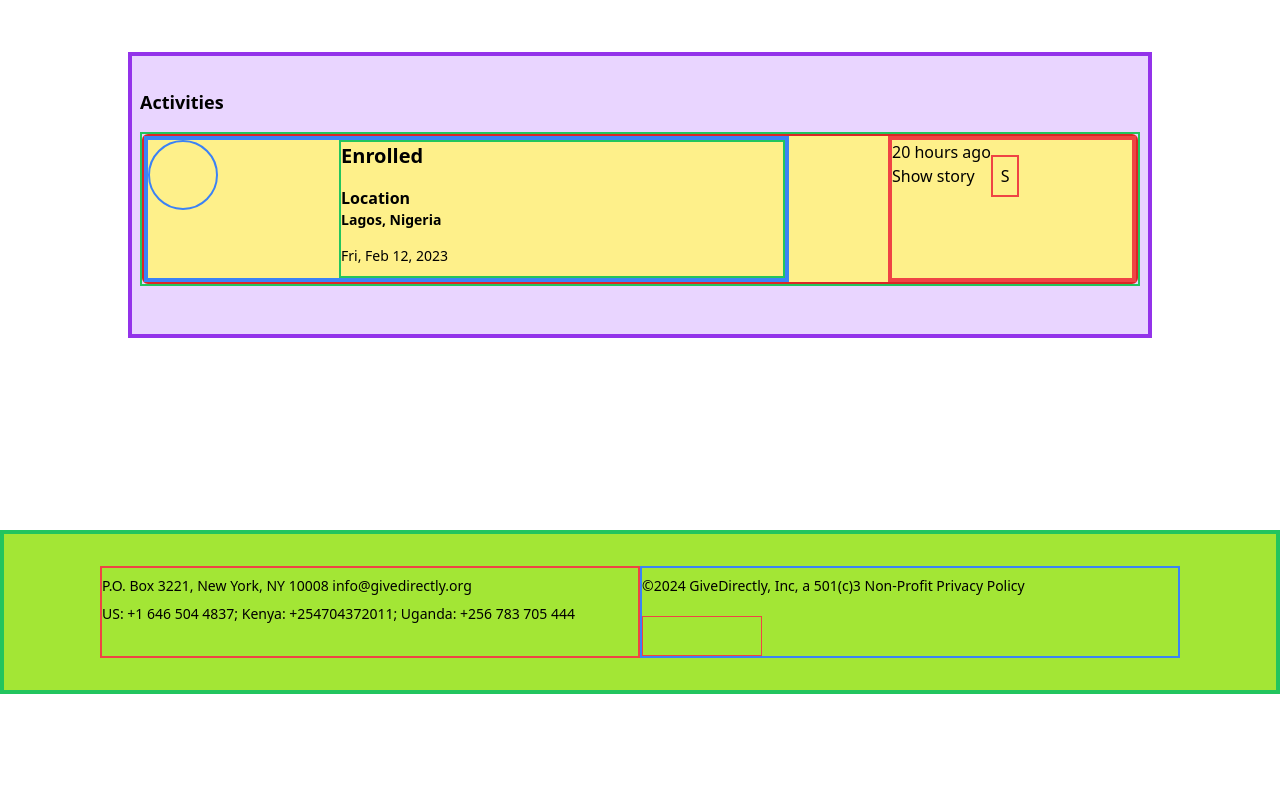
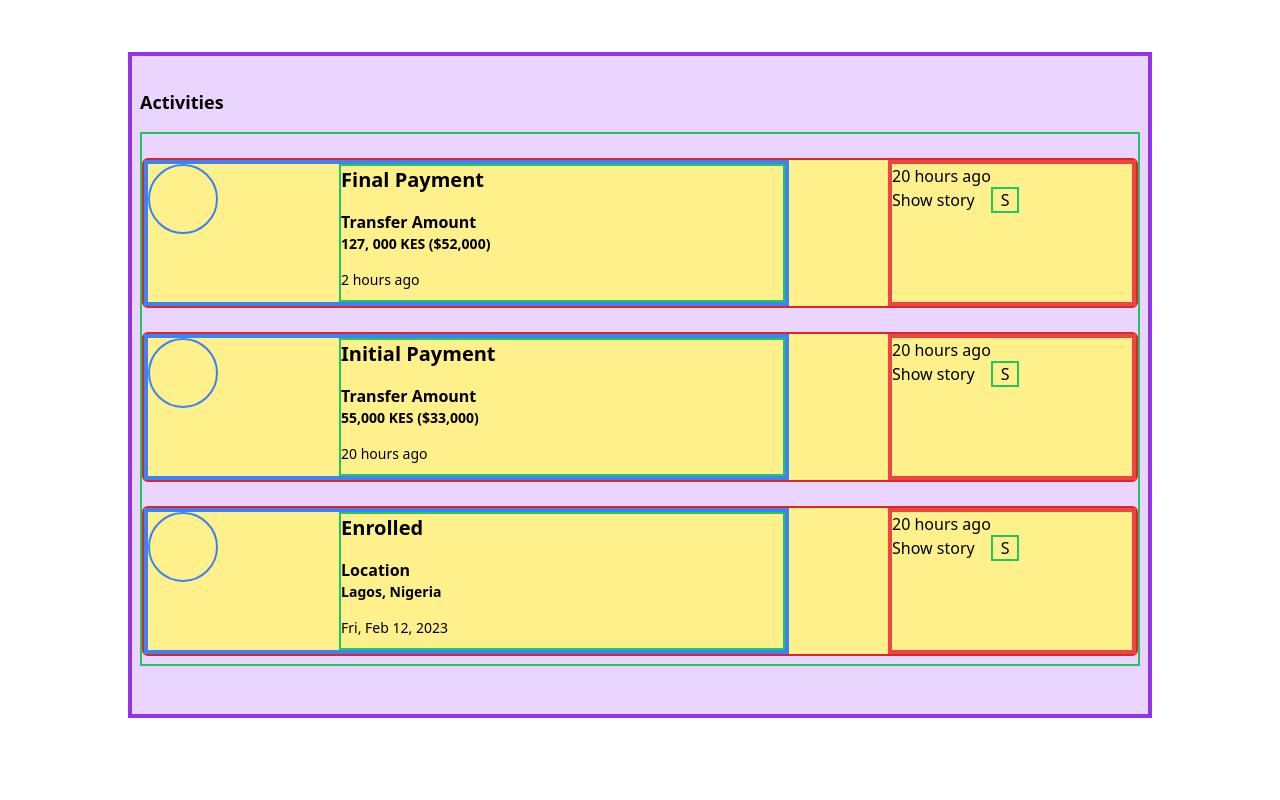
Before and after one commit to olatunji-20/projects, a Vue app in the folder gdlive/gdlive/: page /profile in a window 1280 px wide. Shown: the part 1040-1840 px from the top of the page. Built offline with nearby package versions, Linux system fonts and the light colour scheme.

Commit message:
completed profile page

```diff
--- a/gdlive/gdlive/src/App.vue
+++ b/gdlive/gdlive/src/App.vue
@@ -4,69 +4,13 @@
 
 <script setup>
 import { RouterLink, RouterView } from 'vue-router'
-// import HelloWorld from './components/HelloWorld.vue'
 </script>
 
 <style scoped>
-/* header {
-  line-height: 1.5;
-  max-height: 100vh;
+* {
+  box-sizing: border-box;
 }
-
-.logo {
-  display: block;
-  margin: 0 auto 2rem;
+html {
+  scroll-behavior: smooth;
 }
-
-nav {
-  width: 100%;
-  font-size: 12px;
-  text-align: center;
-  margin-top: 2rem;
-}
-
-nav a.router-link-exact-active {
-  color: var(--color-text);
-}
-
-nav a.router-link-exact-active:hover {
-  background-color: transparent;
-}
-
-nav a {
-  display: inline-block;
-  padding: 0 1rem;
-  border-left: 1px solid var(--color-border);
-}
-
-nav a:first-of-type {
-  border: 0;
-}
-
-@media (min-width: 1024px) {
-  header {
-    display: flex;
-    place-items: center;
-    padding-right: calc(var(--section-gap) / 2);
-  }
-
-  .logo {
-    margin: 0 2rem 0 0;
-  }
-
-  header .wrapper {
-    display: flex;
-    place-items: flex-start;
-    flex-wrap: wrap;
-  }
-
-  nav {
-    text-align: left;
-    margin-left: -1rem;
-    font-size: 1rem;
-
-    padding: 1rem 0;
-    margin-top: 1rem;
-  }
-} */
 </style>
--- a/gdlive/gdlive/src/components/Activities.vue
+++ b/gdlive/gdlive/src/components/Activities.vue
@@ -1,5 +1,52 @@
 <template>
-  <div class="border-2 border-red-600 w-[100%] h-[150px] rounded-md bg-yellow-200 flex flex-row justify-between">
+
+  <div class="border-2 border-red-600 w-[100%] h-[150px] rounded-md bg-yellow-200 mt-6 mb-2 flex flex-row justify-between">
+    <div class="border-4 border-blue-500 w-[65%] h-[100%] flex flex-row flex-nowrap justify-between">
+        <div class="border-2 border-blue-500 w-[70px] h-[70px] rounded-full"></div>
+        <div class="border-2 border-green-500 w-[70%] h-[100%]">
+            <h3 class="font-bold text-xl">Final Payment</h3>
+            <p class="font-bold mt-4">Transfer Amount</p>
+            <p class="text-sm font-bold">127, 000 KES ($52,000)</p>
+            <p class="text-sm mt-4">2 hours ago</p>
+        </div>
+    </div>
+    <div class="border-4 border-red-500 w-[25%] h-[100%]">
+        <p class="hidden md:block">20 hours ago</p>
+        <p class="hidden md:inline-block">Show story</p>
+        <p class="inline ml-4 border-2 border-green-500 px-2 cursor-pointer" @click="toggleEnroll" >S</p>
+    </div>
+  </div>
+
+  <transition name="hhh">
+    <div v-show="showEnroll" class="border-2 border-purple-600 rounded-md w-[100%] h-[200px] bg-blue-100 my-2 p-2">
+        <h1>testinf testing</h1>
+    </div>
+  </transition>
+
+  <div class="border-2 border-red-600 w-[100%] h-[150px] rounded-md bg-yellow-200 mt-6 mb-2 flex flex-row justify-between">
+    <div class="border-4 border-blue-500 w-[65%] h-[100%] flex flex-row flex-nowrap justify-between">
+        <div class="border-2 border-blue-500 w-[70px] h-[70px] rounded-full"></div>
+        <div class="border-2 border-green-500 w-[70%] h-[100%]">
+            <h3 class="font-bold text-xl">Initial Payment</h3>
+            <p class="font-bold mt-4">Transfer Amount</p>
+            <p class="text-sm font-bold">55,000 KES ($33,000)</p>
+            <p class="text-sm mt-4">20 hours ago</p>
+        </div>
+    </div>
+    <div class="border-4 border-red-500 w-[25%] h-[100%]">
+        <p class="hidden md:block">20 hours ago</p>
+        <p class="hidden md:inline-block">Show story</p>
+        <p class="inline ml-4 border-2 border-green-500 px-2 cursor-pointer" @click="toggleEnroll2" >S</p>
+    </div>
+  </div>
+
+  <transition name="hhh">
+    <div v-show="showEnroll2" class="border-2 border-purple-600 rounded-md w-[100%] h-[200px] bg-blue-100 my-2 p-2">
+        <h1>testinf testing</h1>
+    </div>
+  </transition>
+
+  <div class="border-2 border-red-600 w-[100%] h-[150px] rounded-md bg-yellow-200 mt-6 mb-2 flex flex-row justify-between">
     <div class="border-4 border-blue-500 w-[65%] h-[100%] flex flex-row flex-nowrap justify-between">
         <div class="border-2 border-blue-500 w-[70px] h-[70px] rounded-full"></div>
         <div class="border-2 border-green-500 w-[70%] h-[100%]">
@@ -12,54 +59,15 @@
     <div class="border-4 border-red-500 w-[25%] h-[100%]">
         <p class="hidden md:block">20 hours ago</p>
         <p class="hidden md:inline-block">Show story</p>
-        <p class="inline ml-4 border-2 border-red-500 p-2 cursor-pointer" @click="toggleEnroll" >S</p>
+        <p class="inline ml-4 border-2 border-green-500 px-2 cursor-pointer" @click="toggleEnroll3" >S</p>
     </div>
   </div>
 
   <transition name="hhh">
-    <div v-show="showEnroll" class="border-2 border-purple-600 w-[100%] h-[200px] bg-blue-100 my-4">
+    <div v-show="showEnroll3" class="border-2 border-purple-600 rounded-md w-[100%] h-[200px] bg-blue-100 my-2 p-2">
         <h1>testinf testing</h1>
     </div>
   </transition>
-
-
-<!--
-  <div class="border-2 border-red-600 w-[100%] h-[150px] rounded-md bg-yellow-200 my-[30px] flex flex-row justify-between">
-    <div class="border-4 border-blue-500 w-[65%] h-[100%] flex flex-row flex-nowrap justify-between">
-        <div class="border-2 border-blue-500 w-[70px] h-[70px] rounded-full"></div>
-        <div class="border-2 border-green-500 w-[70%] h-[100%]">
-            <h3 class="font-bold text-xl">Initial Payment</h3>
-            <p class="font-bold mt-4">Transfer Amount</p>
-            <p class="text-sm font-bold">55,000KEH ($38,000)</p>
-            <p class="text-sm mt-4">Fri, Feb 12, 2023</p>
-        </div>
-    </div>
-    <div class="border-4 border-red-500 w-[25%] h-[100%]">
-        <p class="hidden md:block">20 hours ago</p>
-        <p class="hidden md:inline-block">Show story</p>
-        <p class="inline ml-4">S</p>
-    </div>
-  </div>
-
-  <div class="border-2 border-red-600 w-[100%] h-[150px] rounded-md bg-yellow-200 my-[30px] flex flex-row justify-between">
-    <div class="border-4 border-blue-500 w-[65%] h-[100%] flex flex-row flex-nowrap justify-between">
-        <div class="border-2 border-blue-500 w-[70px] h-[70px] rounded-full"></div>
-        <div class="border-2 border-green-500 w-[70%] h-[100%]">
-            <h3 class="font-bold text-xl">Enrolled</h3>
-            <p class="font-bold mt-4">Location</p>
-            <p class="text-sm font-bold">Lagos, Nigeria</p>
-            <p class="text-sm mt-4">Fri, Feb 12, 2023</p>
-        </div>
-    </div>
-    <div class="border-4 border-red-500 w-[25%] h-[100%]">
-        <p class="hidden md:block">20 hours ago</p>
-        <p class="hidden md:inline-block">Show story</p>
-        <p class="inline ml-4">S</p>
-    </div>
-  </div> -->
-
-
-
 
 </template>
 
@@ -70,14 +78,24 @@ export default {
     name: "Activities",
     setup() {
         const showEnroll = ref(false);
+        const showEnroll2 = ref(false);
+        const showEnroll3 = ref(false);
 
         const toggleEnroll = () => {
             showEnroll.value = !showEnroll.value
         }
 
+        const toggleEnroll2 = () => {
+            showEnroll2.value = !showEnroll2.value
+        }
+
+        const toggleEnroll3 = () => {
+            showEnroll3.value = !showEnroll3.value
+        }
+
         return {
-            showEnroll,
-            toggleEnroll
+            showEnroll, showEnroll2, showEnroll3,
+            toggleEnroll, toggleEnroll2, toggleEnroll3
         }
     },
 
@@ -92,7 +110,7 @@ export default {
     height: 200px
 }
 .hhh-enter-active {
-    transition: 0.4s linear;
+    transition: 0.2s linear;
 }
 .hhh-leave-from {
     height: 200px;
@@ -101,7 +119,7 @@ export default {
     height: 0px
 }
 .hhh-leave-active {
-    transition: 0.4s linear;
+    transition: 0.2s linear;
 }
 
 </style>
--- a/gdlive/gdlive/src/components/EachStory.vue
+++ b/gdlive/gdlive/src/components/EachStory.vue
@@ -2,6 +2,7 @@
   <div class="border-4 border-blue-800 w-[100%] h-[100%] flex flex-col justify-between px-1 md:flex-row flex-wrap">
     <!-- <h1 class="font-bold text-purple-400 text-xl">{{ counterStore.count }}</h1> -->
 
+    <router-link to="/profile">
         <div class="border-4 border-red-300 w-[100%] h-[auto] pb-4 p-1 my-4 md:w-[300px]">
             <div class="border-2 border-blue-300 w-[100%] h-[200px]"></div>
             <h3 class="font-bold text-green-700 text-xl py-3">recdfvf ihweoihf fwiehfioe fhuiiof</h3>
@@ -12,6 +13,7 @@
                 impedit laborum laudantium mollitia sed praesentium eveniet voluptas eos magni autem?
             </p>
         </div>
+    </router-link>
 
     <div class="border-4 border-red-300 w-[100%] h-[auto] pb-4 p-1 my-4 md:w-[300px]">
         <div class="border-2 border-blue-300 w-[100%] h-[200px]"></div>
--- a/gdlive/gdlive/src/components/Navbar.vue
+++ b/gdlive/gdlive/src/components/Navbar.vue
@@ -1,6 +1,8 @@
 <template>
   <header class="border-2 border-red-400 w-[100%] h-[120px] flex flex-row justify-between items-center px-6 md:px-16">
-    <div class="border-2 border-green-600 w-[200px] h-[60px]"></div>
+    <router-link to="/">
+      <div class="border-2 border-green-600 w-[200px] h-[60px]"></div>
+    </router-link>
     <div class="border-2 border-red-800 w-[40px] h-[40px] md:hidden"></div>
     <div class="border-2 border-blue-600 w-[300px] h-[30px] hidden md:inline"></div>
     <div class="border-2 border-pink-600 w-[150px] h-[65px] hidden md:inline"></div>
--- a/gdlive/gdlive/src/router/index.js
+++ b/gdlive/gdlive/src/router/index.js
@@ -15,7 +15,16 @@ const router = createRouter({
       name: 'Profile',
       component: Profile
     }
-  ]
+  ],
+  scrollBehavior(stand, homepage, savedPosition) {
+    if (savedPosition) {
+      return savedPosition
+    }
+    return {
+      left: 50, top: 0
+    }
+  }
+
 })
 
 export default router
```
Lines whose indentation alone changed are shown as unchanged.
